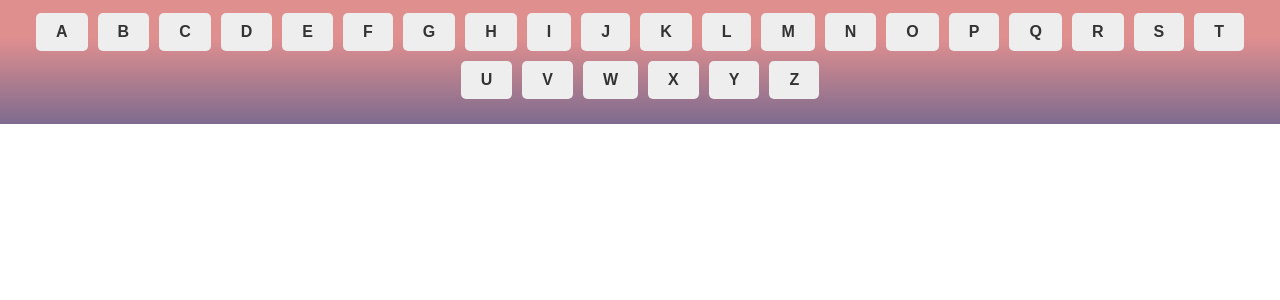
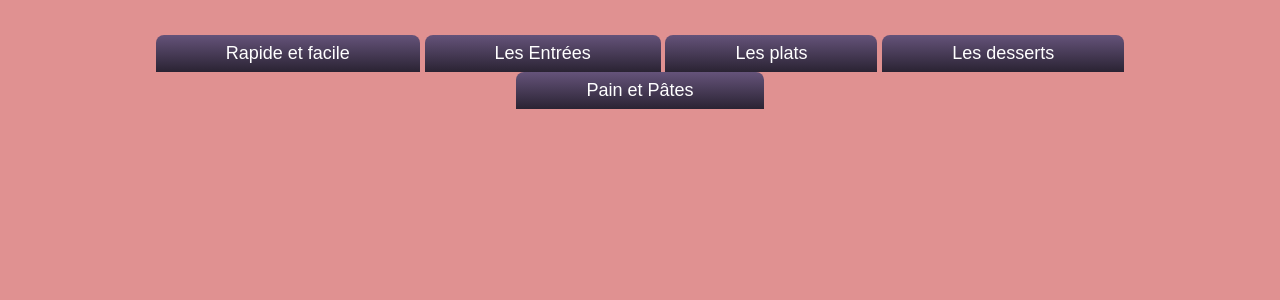
Before and after one commit to Enjikal/Projet_perso_Franck, a PHP site: page /index/indexrecettes.html in a window 1280 px wide. Shown: the top 300 px of the page. Run offline with PHP 8.4, Linux system fonts and the light colour scheme.

Commit message:
thematiquerecettes

```diff
--- a/CSS/indexrecettes.css
+++ b/CSS/indexrecettes.css
@@ -1,57 +1,118 @@
-body {
-    font-family: Poppins, sans-serif;
-    background: linear-gradient(0deg, rgba(126,107,143,1) 0%, rgba(224,143,143,1) 70%) no-repeat;
+html {
+    font-family: Montserrat, Helvetica, sans-serif;
+    margin: 1.5rem;
+    font-size: 18px;
+    background: #e08f8ffa;
 
  }
-
-      .alphabet {
-          display: flex;
-          flex-wrap: wrap;
-          justify-content: center;
-          margin-bottom: 20px;
+#menu-demo2, #menu-demo2 ul{
+padding:0;
+margin:0;
+list-style:none;
+text-align:center;
 }
-
-      .alphabet button {
-          font-size: 16px;
-          font-weight: bold;
-          margin: 5px;
-          padding: 10px 20px;
-          border: none;
-          border-radius: 5px;
-          background-color: #eee;
-          color: #333;
-          cursor: pointer;
+#menu-demo2 li{
+display:inline-block;
+position:relative;
+border-radius:8px 8px 0 0;
 }
-
-      .alphabet button:hover {
-          background-color: rgb(63, 26, 151);
-    color: white;
+#menu-demo2 ul li{
+display:inherit;
+border-radius:0;
 }
-
-      .recettes {
-          margin-top: 20px;
+#menu-demo2 ul li:hover{
+border-radius:0;
 }
-
-      .recettes h2 {
-          font-size: 1.5em;
-          margin-top: 0;
+#menu-demo2 ul li:last-child{
+border-radius:0 0 8px 8px;
 }
-
-      .recettes ul {
-          list-style-type: none;
-          margin: 0;
-          padding: 0;
+#menu-demo2 ul{
+position:absolute;
+z-index: 1000;
+max-height:0;
+left: 0;
+right: 0;
+overflow:hidden;
+-moz-transition: .8s all .3s;
+-webkit-transition: .8s all .3s;
+transition: .8s all .3s;
 }
-
-      .recettes li {
-          margin-bottom: 10px;
-          padding-left: 20px;
+#menu-demo2 li:hover ul{
+max-height:15em;
 }
-
-      .recettes li:first-child {
-          padding-top: 10px;
+/* background des liens menus */
+#menu-demo2 li:first-child{
+background-color: #65537A;
+background-image:-webkit-linear-gradient(top, #65537A 0%, #2A2333 100%);
+background-image:linear-gradient(to bottom, #65537A 0%, #2A2333 100%);
 }
-
-      .recettes li:last-child {
-          margin-bottom: 0;
+#menu-demo2 li:nth-child(2){
+background-color: #65537A;
+background-image:-webkit-linear-gradient(top, #65537A 0%, #2A2333 100%);
+background-image:linear-gradient(to bottom, #65537A 0%, #2A2333 100%);
 }
+#menu-demo2 li:nth-child(3){
+background-color: #65537A;
+background-image:-webkit-linear-gradient(top, #65537A 0%, #2A2333 100%);
+background-image:linear-gradient(to bottom, #65537A 0%, #2A2333 100%);
+}
+#menu-demo2 li:nth-child(4){
+background-color: #65537A;
+background-image:-webkit-linear-gradient(top, #65537A 0%, #2A2333 100%);
+background-image:linear-gradient(to bottom, #65537A 0%, #2A2333 100%);
+}
+#menu-demo2 li:last-child {
+background-color: #65537A;
+background-image:-webkit-linear-gradient(top, #65537A 0%, #2A2333 100%);
+background-image:linear-gradient(to bottom, #65537A 0%, #2A2333 100%);
+}
+/* background des liens sous menus */
+#menu-demo2 li:first-child li{
+background:#2A2333;
+}
+#menu-demo2 li:nth-child(2) li{
+background:#2A2333;
+}
+#menu-demo2 li:nth-child(3) li{
+background:#2A2333;
+}
+#menu-demo2 li:nth-child(4) li{
+background:#2A2333;
+}
+#menu-demo2 li:last-child li{
+background:#2A2333;
+}
+/* background des liens menus et sous menus au survol */
+#menu-demo2 li:first-child:hover, #menu-demo2 li:first-child li:hover{
+background:#65537A;
+}
+#menu-demo2 li:nth-child(2):hover, #menu-demo2 li:nth-child(2) li:hover{
+background:#65537A;
+}
+#menu-demo2 li:nth-child(3):hover, #menu-demo2 li:nth-child(3) li:hover{
+background:#65537A;
+}
+#menu-demo2 li:nth-child(4):hover, #menu-demo2 li:last-child li:hover{
+background:#65537A;
+}
+#menu-demo2 li:last-child:hover, #menu-demo2 li:last-child li:hover{
+background:#65537A;
+}
+/* les a href */
+#menu-demo2 a{
+text-decoration:none;
+display:block;
+padding:8px 70px;
+color:#fff;
+font-family:arial;
+}
+#menu-demo2 ul a{
+padding:8px 0;
+}
+#menu-demo2 li:hover li a{
+color:#fff;
+text-transform:inherit;
+}
+#menu-demo2 li:hover a, #menu-demo2 li li:hover a{
+color:#000;
+}
--- a/index/indexrecettes.html
+++ b/index/indexrecettes.html
@@ -1,41 +1,58 @@
 <!DOCTYPE html>
 <html lang="en">
 <head>
-    <meta charset="UTF-8">
-    <meta http-equiv="X-UA-Compatible" content="IE=edge">
-    <meta name="viewport" content="width=device-width, initial-scale=1.0">
-    <link rel="stylesheet" href="../CSS/indexrecettes.css">
-    <title>Index des recettes</title>
+	<meta charset="UTF-8">
+	<meta http-equiv="X-UA-Compatible" content="IE=edge">
+	<meta name="viewport" content="width=device-width, initial-scale=1.0">
+	<link rel="preconnect" href="https://fonts.googleapis.com" />
+	<link href="https://fonts.googleapis.com/css2?family=Montserrat:wght@100;200;300;400;500;600;700;800;900&family=Roboto+Flex:opsz,wght@8..144,100;8..144,300;8..144,500;8..144,700;8..144,900&display=swap"
+	href="https://cdnjs.cloudflare.com/ajax/libs/font-awesome/5.13.0/css/all.min.css" rel="stylesheet"/>
+	<link rel="preconnect" href="https://fonts.gstatic.com" crossorigin />
+	<link rel="stylesheet" href="../CSS/indexrecettes.css">
+	<title>Thématique de recettes</title>
 </head>
 <body>
-    <div class="alphabet">
-		<button onclick="filterReceipts('A')">A</button>
-		<button onclick="filterReceipts('B')">B</button>
-		<button onclick="filterReceipts('C')">C</button>
-		<button onclick="filterReceipts('D')">D</button>
-		<button onclick="filterReceipts('E')">E</button>
-		<button onclick="filterReceipts('F')">F</button>
-		<button onclick="filterReceipts('G')">G</button>
-		<button onclick="filterReceipts('H')">H</button>
-		<button onclick="filterReceipts('I')">I</button>
-		<button onclick="filterReceipts('J')">J</button>
-		<button onclick="filterReceipts('K')">K</button>
-		<button onclick="filterReceipts('L')">L</button>
-		<button onclick="filterReceipts('M')">M</button>
-		<button onclick="filterReceipts('N')">N</button>
-		<button onclick="filterReceipts('O')">O</button>
-		<button onclick="filterReceipts('P')">P</button>
-		<button onclick="filterReceipts('Q')">Q</button>
-		<button onclick="filterReceipts('R')">R</button>
-		<button onclick="filterReceipts('S')">S</button>
-		<button onclick="filterReceipts('T')">T</button>
-		<button onclick="filterReceipts('U')">U</button>
-		<button onclick="filterReceipts('V')">V</button>
-		<button onclick="filterReceipts('W')">W</button>
-		<button onclick="filterReceipts('X')">X</button>
-		<button onclick="filterReceipts('Y')">Y</button>
-		<button onclick="filterReceipts('Z')">Z</button>
-	</div>
-
+	<ul id="menu-demo2">
+		<li><a href="#">Rapide et facile</a>
+			<ul>
+				<li><a href="#">Crevettes sautées pimentées</a></li>
+				<li><a href="#">Burgers au poulet croustillant</a></li>
+				<li><a href="#">Cordons bleus "à ma façon"</a></li>
+				<li><a href="#">Aubergines farcies</a></li>
+			</ul>
+		</li>
+		<li><a href="#">Les Entrées</a>
+			<ul>
+				<li><a href="#">Salade fraîcheur Thaï</a></li>
+				<li><a href="#">Salade au magret fumé et noix </a></li>
+				<li><a href="#">Makis et Sushis</a></li>
+				<li><a href="#">Taboulé façon "Mam"</a></li>
+			</ul>
+		</li>
+		<li><a href="#">Les plats</a>
+			<ul>
+				<li><a href="#">Tajine d'agneau</a></li>
+				<li><a href="#">Sauté de veau printanier</a></li>
+				<li><a href="#">Poulet au citron</a></li>
+				<li><a href="#">Aubergines farcies</a></li>
+			</ul>
+		</li>
+		<li><a href="#">Les desserts</a>
+			<ul>
+				<li><a href="#">Gâteau aux pommes</a></li>
+				<li><a href="#">Tarte fine aux abricots</a></li>
+				<li><a href="#">Demies-sphères au chocolat</a></li>
+				<li><a href="#">Bavarois aux fruits de la passion</a></li>
+			</ul>
+		</li>
+		  <li><a href="#">Pain et Pâtes</a>
+			<ul>
+				<li><a href="#">Pain façon "Mam"</a></li>
+				<li><a href="#">Pâte à pizza</a></li>
+				<li><a href="#">Pâte à quiche</a></li>
+				<li><a href="#">Pâte à tarte</a></li>
+			</ul>
+		</li>
+	</ul>
 </body>
 </html>
```
Also changed, not shown: Images/Taboulé façon Mam.jpg (renamed from Images/IMG_20170913_191057.jpg). Lines whose indentation alone changed are shown as unchanged.
